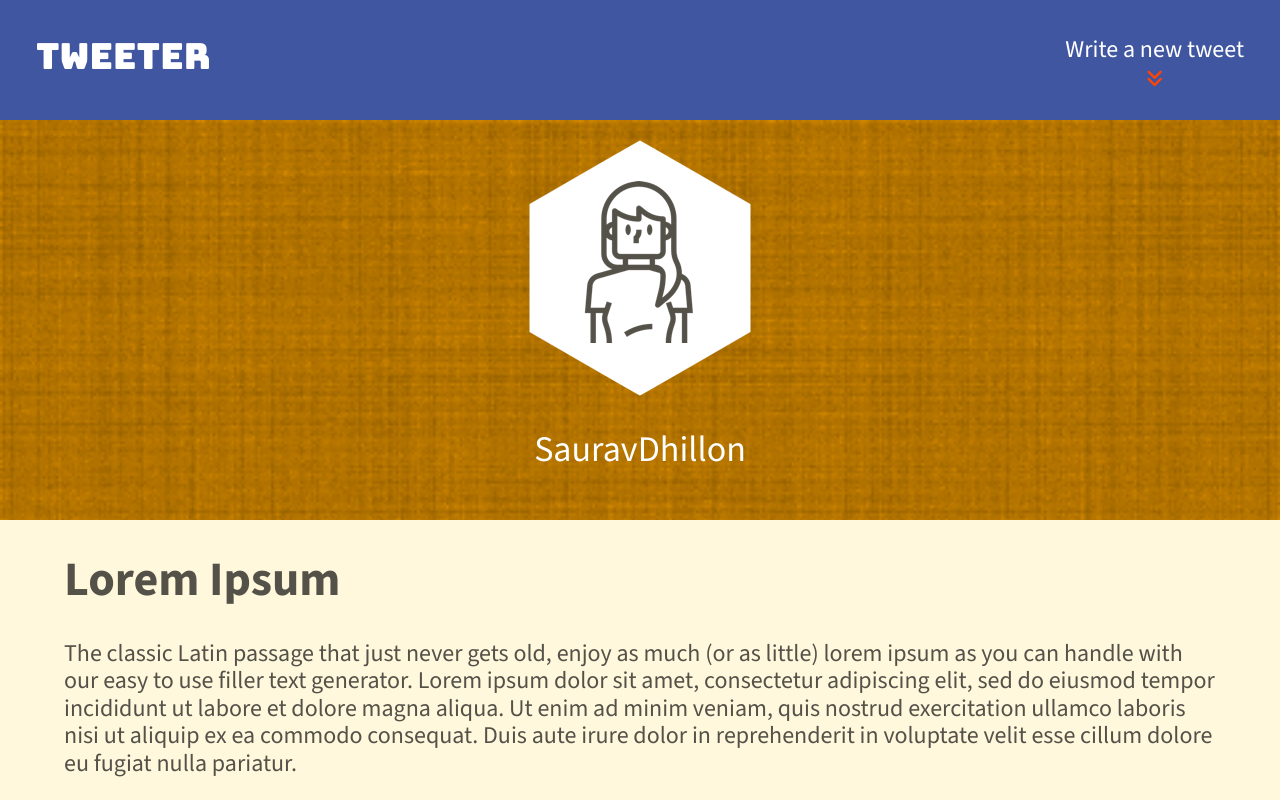
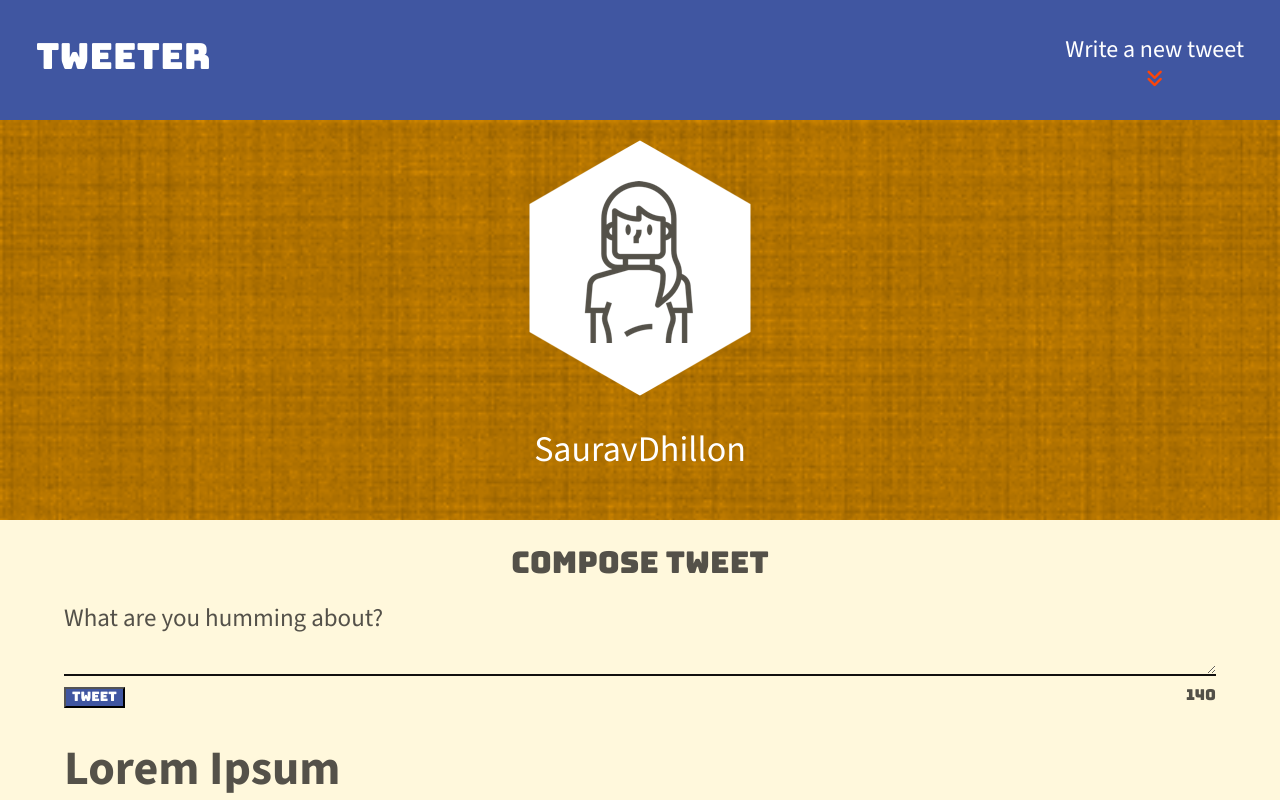
Before and after one commit to SauravDhillon/tweeter, a website: page public/index.html in a window 1280 px wide. Shown: the top 800 px of the page. Drawn offline with nearby package versions, Linux system fonts and the light colour scheme.

Commit message:
Crafted the form element in new stylesheet named new-tweet.css

```diff
--- a/public/index.html
+++ b/public/index.html
@@ -24,6 +24,7 @@
   <link rel="stylesheet" href="/styles/layout.css" type="text/css" />
   <link rel="stylesheet" href="/styles/nav.css" type="text/css" />
   <link rel="stylesheet" href="/styles/header.css" type="text/css" />
+  <link rel="stylesheet" href="/styles/new-tweet.css" type="text/css" />
 
   <!-- External JS -->
   <script src="https://ajax.googleapis.com/ajax/libs/jquery/3.4.1/jquery.min.js"></script>
@@ -54,6 +55,17 @@
 
   <!-- Page-specific (main) content here -->
   <main class="container">
+    <section class="new-tweet">
+      <h2>Compose Tweet</h2>
+      <form method="POST" action="/tweets/">
+        <label for="tweet-text">What are you humming about?</label>
+        <textarea name="text" id="tweet-text"></textarea>
+        <div>
+          <button type="submit">Tweet</button>
+          <output name="counter" class="counter" for="tweet-text">140</output>
+        </div>
+      </form>
+    </section>
     <h1>Lorem Ipsum</h1>
     <p>The classic Latin passage that just never gets old, enjoy as much (or as little) lorem ipsum as you can handle
       with our easy to use filler text generator.
--- /dev/null
+++ b/public/styles/new-tweet.css
@@ -0,0 +1,53 @@
+/* Section styling */
+.new-tweet {
+  background-color: inherit;
+}
+
+/* Header styling */
+.new-tweet h2 {
+  font-family: 'Bungee', sans-serif;
+  font-size: 30px;
+  font-weight: 200;
+  display: flex;
+  justify-content: center;
+}
+
+/* Styling for the label */
+.new-tweet label {
+  font-family: 'Source Sans 3', sans-serif;
+  font-size: 25px;
+  font-weight: lighter;
+  display: flex;
+  justify-content: flex-start;
+}
+
+/* Styling for the textarea */
+#tweet-text {
+  font-size: 16px;
+  margin-bottom: 5px;
+  background-color: inherit;
+  width: 100%;
+  border: none;
+  border-bottom: 2px solid rgba(0, 0, 0, 0.933);
+}
+
+/* Styling for div tag containing button and counter */
+.new-tweet div {
+  display: flex;
+  justify-content: space-between;
+}
+
+/* Style for the tweet button */
+button[type="submit"] {
+  background-color: #4056A1;
+  color: white;
+  font-family: 'Bungee', sans-serif;
+  font-size: 13px;
+}
+
+/* Styling for the counter */
+.counter {
+  color: #000000ad;
+  font-family: 'Bungee', sans-serif;
+  font-size: 15px;
+}
--- a/server/data-files/initial-tweets.json
+++ b/server/data-files/initial-tweets.json
@@ -8,7 +8,7 @@
     "content": {
       "text": "If I have seen further it is by standing on the shoulders of giants"
     },
-    "created_at": 1733098074396
+    "created_at": 1733110240171
   },
   {
     "user": {
@@ -19,6 +19,6 @@
     "content": {
       "text": "Je pense , donc je suis"
     },
-    "created_at": 1733184474396
+    "created_at": 1733196640171
   }
 ]
```
